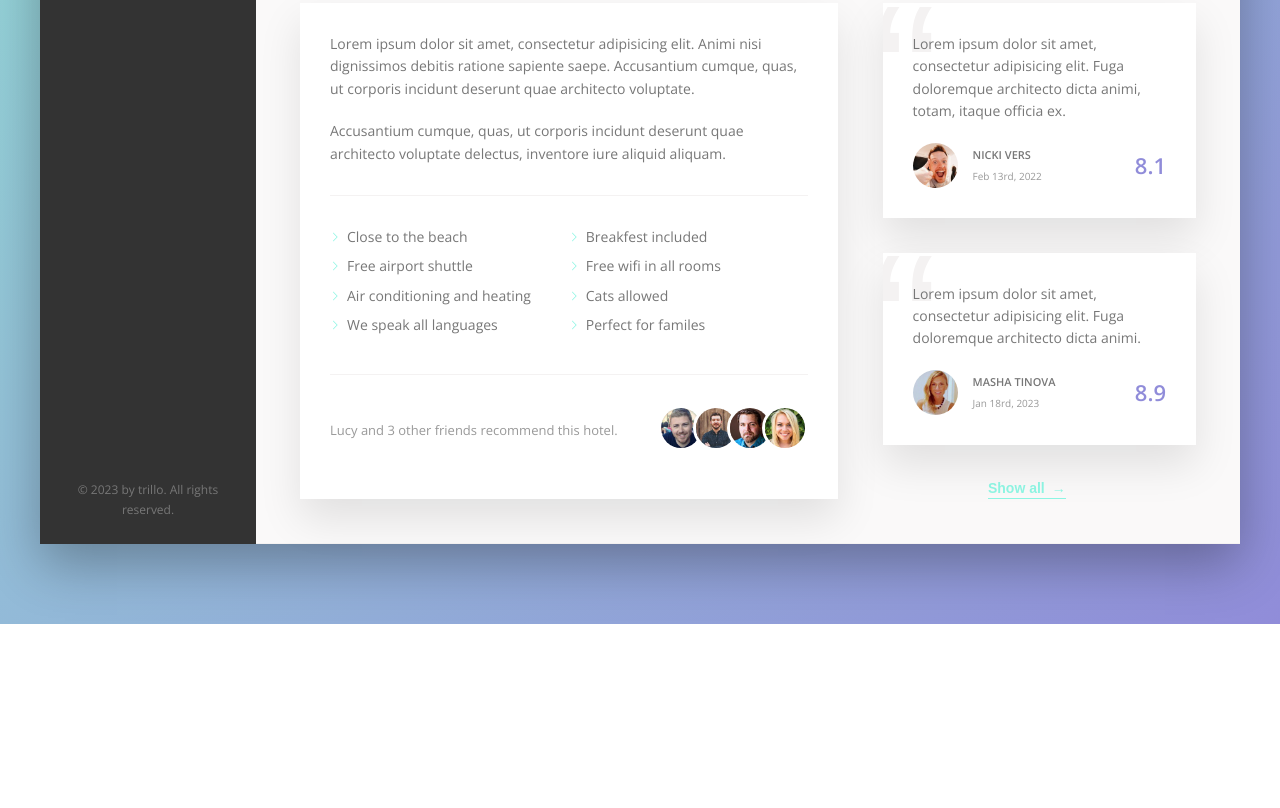
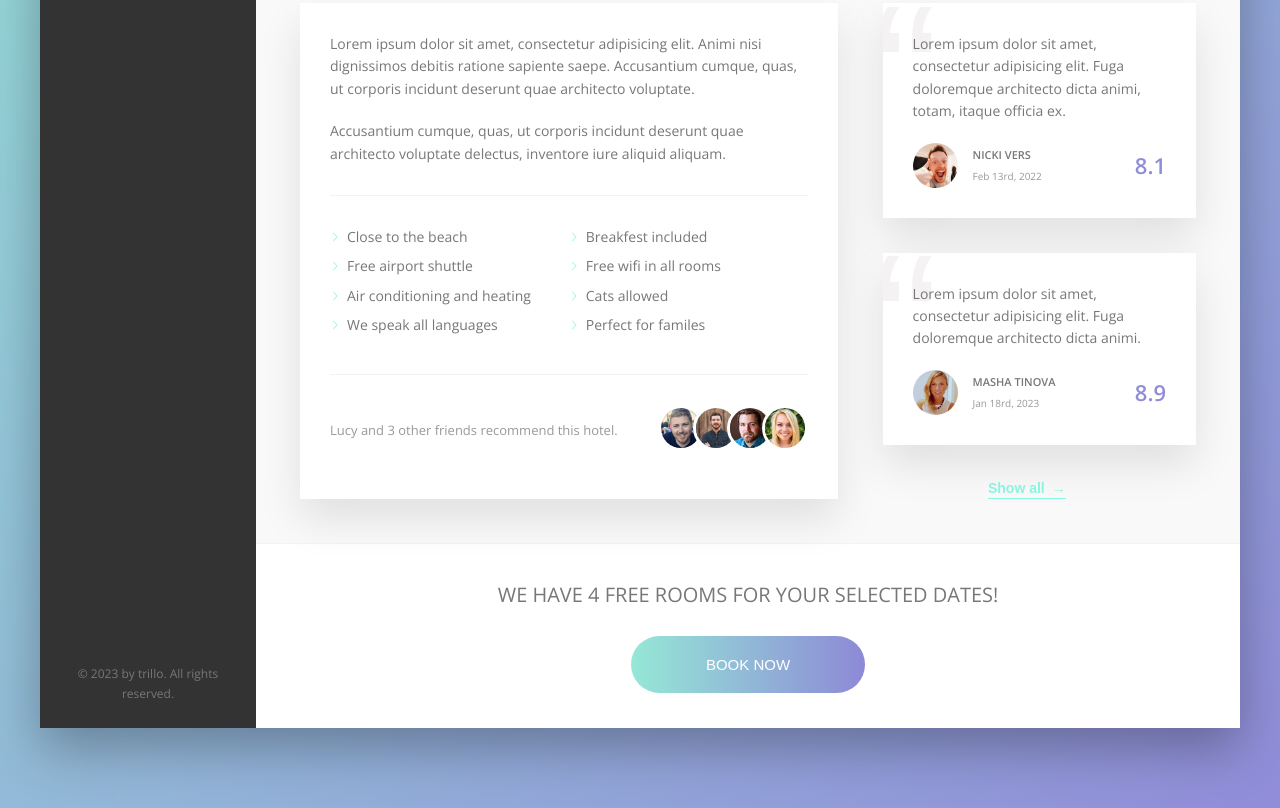
Before and after one commit to Muratozbk/Trillo-Project, a plain HTML site: page index.html in a window 1280 px wide. Shown: the part 643-1451 px from the top of the page. Before the commit the page ends 1267 px from the top, so only its background shows below. Drawn offline with nearby package versions, Linux system fonts and the light colour scheme.

Commit message:
cta commit

```diff
--- a/index.html
+++ b/index.html
@@ -192,8 +192,18 @@
                             </figure>
                             <button class="btn-inline">Show all <span>&rarr;</span></button>
                         </div>
+
+
                     </div>
-
+                    <div class="cta">
+                        <h2 class="cta__book-now">
+                       We have 4 free rooms for your selected dates!
+                        </h2>
+                        <button class="btn">
+                            <span class="btn__visible">Book now</span>
+                            <span class="btn__invisible">Only 4 rooms left</span>
+                        </button>
+                     </div>
                 </main>
             </div>
         </div>
--- a/sass/_components.scss
+++ b/sass/_components.scss
@@ -437,3 +437,61 @@
         z-index: 1;
     }
 }
+
+//Call to action - CTA
+.cta {
+    padding: 3.5rem 0;
+    text-align: center;
+    &__book-now {
+        font-size: 2rem;
+        font-weight: 300;
+        text-transform: uppercase;
+        margin-bottom: 2.5rem;
+    }
+}
+
+.btn {
+    font-size: 1.5rem;
+    border: none;
+    font-weight: 500;
+    text-transform: uppercase;
+    border-radius: 100px;
+    background-image: linear-gradient(to right, var(--color-primary-light), var(--color-primary-dark));
+    color: #fff;
+    position: relative;
+    overflow: hidden;
+    transition: all .4s;
+
+    &__visible {
+        display: inline-block;
+        height: 100%;
+        width: 100%;
+        padding: 2rem 7.5rem;
+        transition: all .2s;
+    }
+    &__invisible {
+        display: inline-block;
+        position: absolute;
+        padding: 2rem 0;
+        height: 100%;
+        width: 100%;
+        left: 0;
+        top: -100%;
+        transition: all .2s;
+        cursor: pointer;
+    }
+    &:hover {
+        background-image: linear-gradient(to left, var(--color-primary-light), var(--color-primary-dark));
+    }
+    &:hover &__visible {
+    transform: translateY(100%);
+        }
+    &:hover &__invisible{
+            top: 0;
+        }
+
+     &:focus {
+        animation: pulsate 1s infinite;
+        outline: none;
+     }
+}
```
Also changed, not shown: css/main.css, css/main.min.css.
